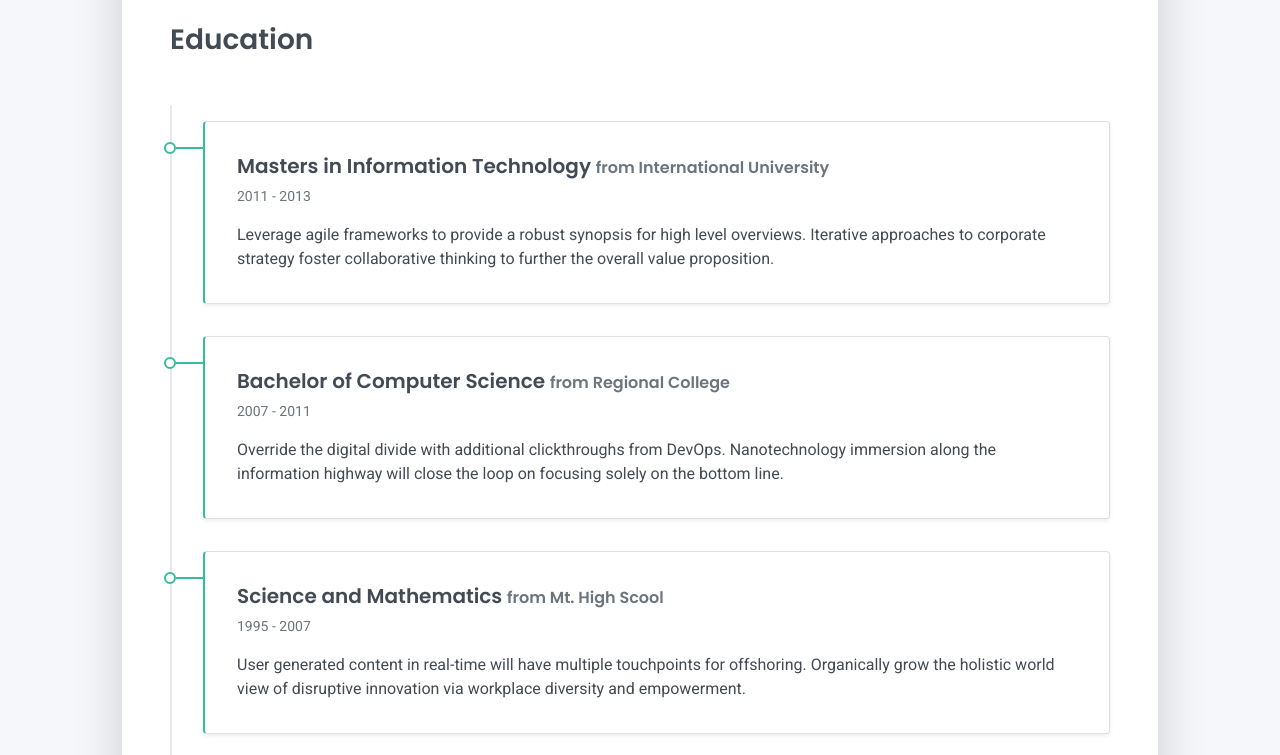
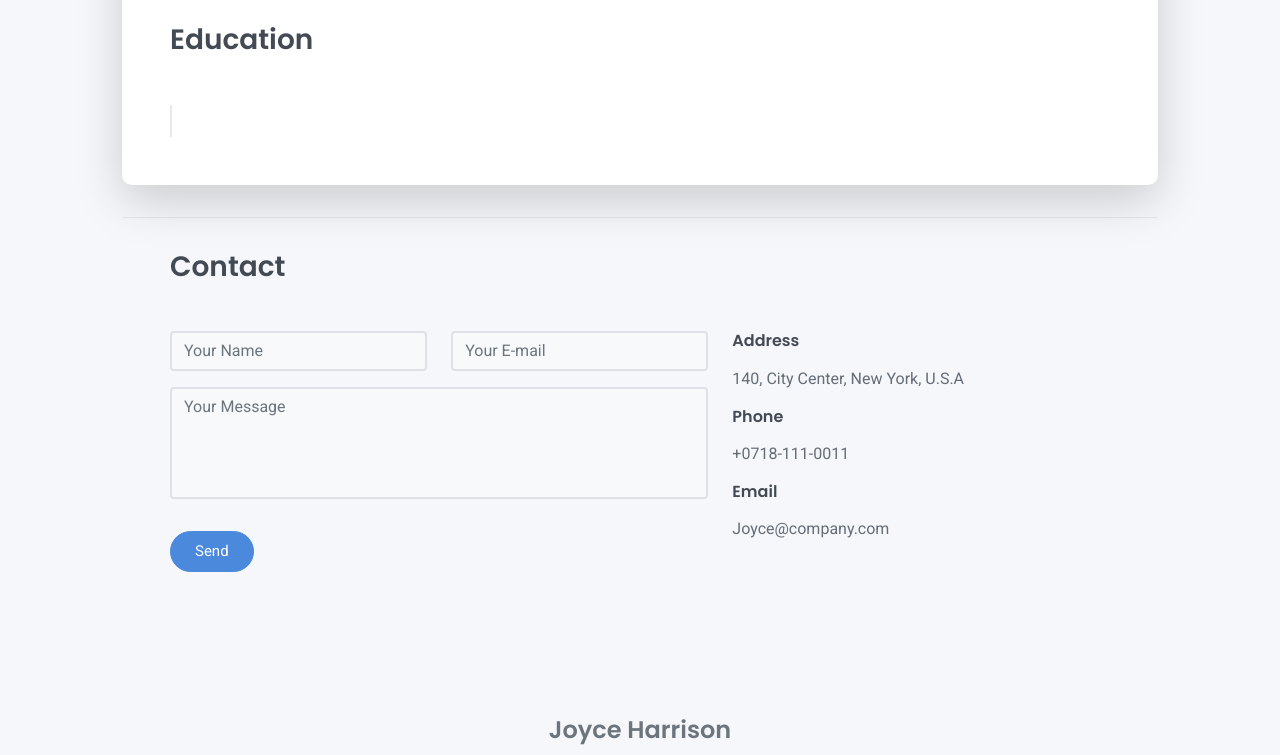
Before and after one commit to Alejandrobv97/CVAlejandroB-a, a plain HTML site: page index.html in a window 1280 px wide. Shown: the part 1750-2505 px from the top of the page. Drawn offline with Linux system fonts and the light colour scheme.

Commit message:
Eliminación del contenido de Educación

```diff
--- a/index.html
+++ b/index.html
@@ -169,26 +169,7 @@
   <div class="education-section px-3 px-lg-4 pb-4">
     <h2 class="h3 mb-4">Education</h2>
     <div class="timeline">
-      <div class="timeline-card timeline-card-success card shadow-sm">
-        <div class="card-body">
-          <div class="h5 mb-1">Masters in Information Technology <span class="text-muted h6">from International University</span></div>
-          <div class="text-muted text-small mb-2">2011 - 2013</div>
-          <div>Leverage agile frameworks to provide a robust synopsis for high level overviews. Iterative approaches to corporate strategy foster collaborative thinking to further the overall value proposition.</div>
-        </div>
-      </div>
-      <div class="timeline-card timeline-card-success card shadow-sm">
-        <div class="card-body">
-          <div class="h5 mb-1">Bachelor of Computer Science <span class="text-muted h6">from Regional College</span></div>
-          <div class="text-muted text-small mb-2">2007 - 2011</div>
-          <div>Override the digital divide with additional clickthroughs from DevOps. Nanotechnology immersion along the information highway will close the loop on focusing solely on the bottom line.</div>
-        </div>
-      </div>
-      <div class="timeline-card timeline-card-success card shadow-sm">
-        <div class="card-body">
-          <div class="h5 mb-1">Science and Mathematics <span class="text-muted h6">from Mt. High Scool</span></div>
-          <div class="text-muted text-small mb-2">1995 - 2007</div>
-          <div>User generated content in real-time will have multiple touchpoints for offshoring. Organically grow the holistic world view of disruptive innovation via workplace diversity and empowerment.</div>
-        </div>
+
       </div>
     </div>
   </div>
```
